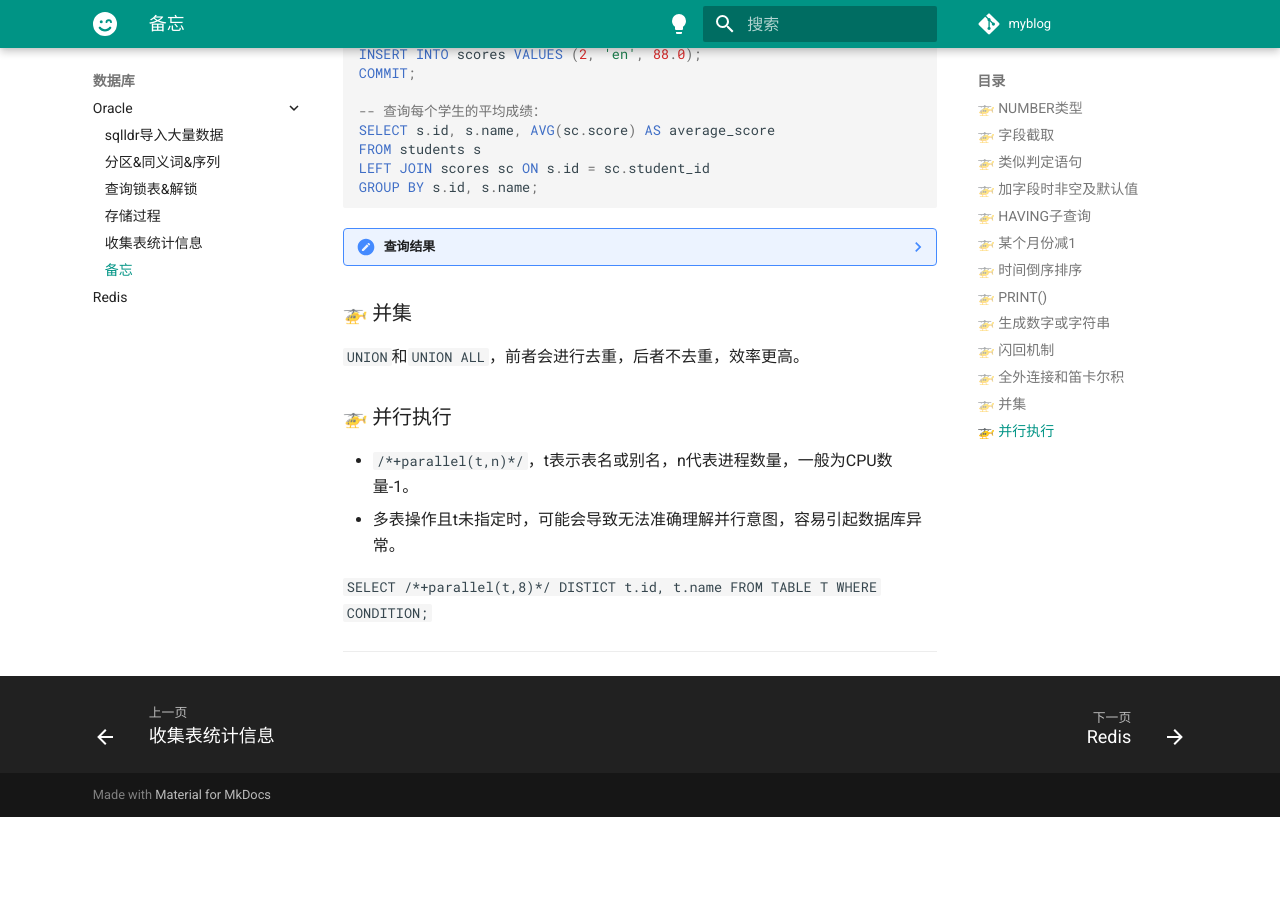
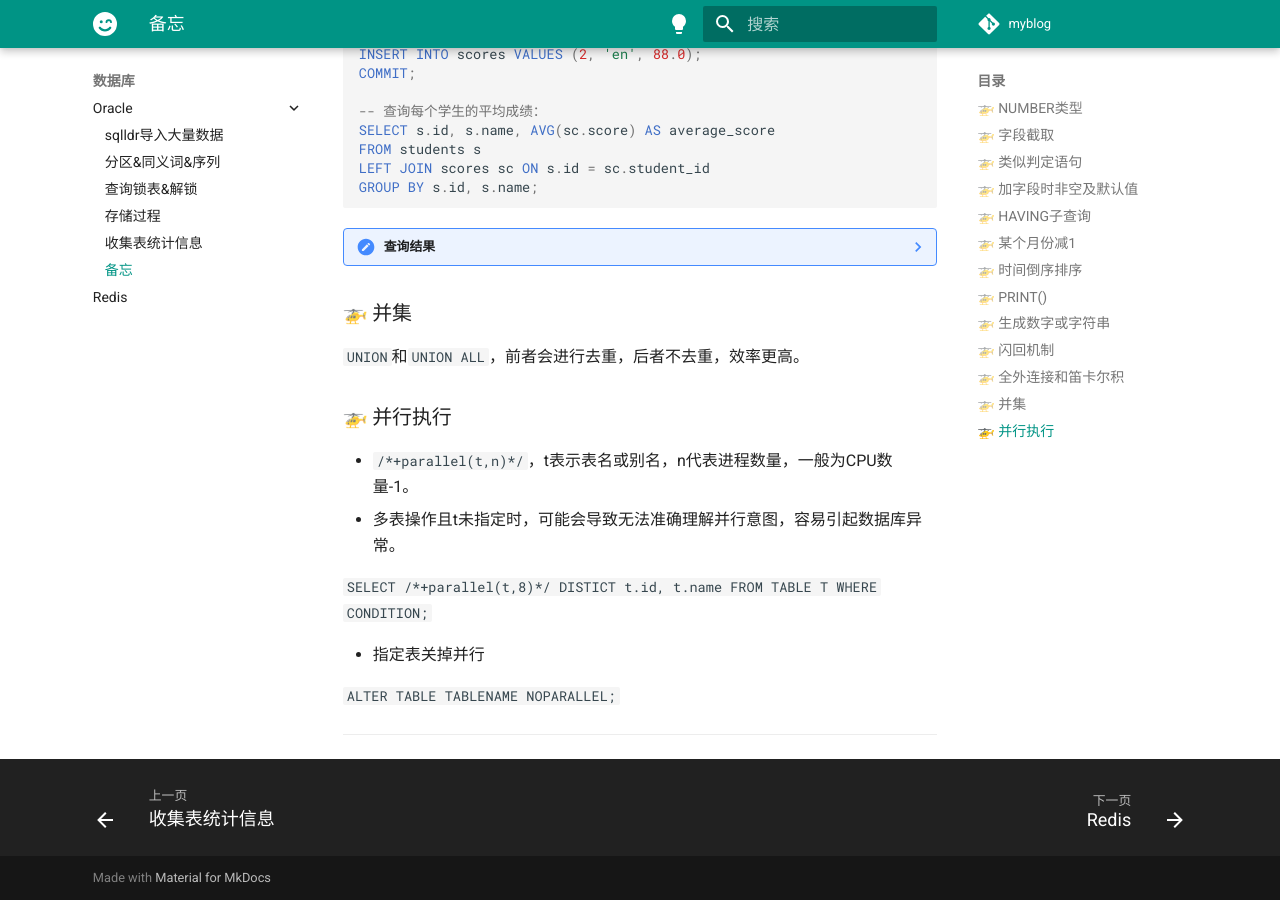
Before and after one commit to Jork-S-B/Jork-S-B.github.io, an MkDocs documentation site: the page built from docs/sql/oracle/other_notes.md, in a window 1280 px wide and 900 px high, scrolled down 2512 px. Built offline with MkDocs 1.6.1 and Material for MkDocs 9.7.7, drawn with Linux system fonts in a browser that asks for light colours; comment, search, counter and statistics services are not loaded; before the commit the page ends 3329 px from its top, so only the background shows below that.

Commit message:
补充：指定表关掉并行

```diff
--- a/docs/sql/oracle/other_notes.md
+++ b/docs/sql/oracle/other_notes.md
@@ -169,4 +169,8 @@ SELECT * FROM TABLE_NAME AS OF TIMESTAMP TO_TIMESTAMP('2023-03-30 10:26:11', 'YY
 
 `SELECT /*+parallel(t,8)*/ DISTICT t.id, t.name FROM TABLE T WHERE CONDITION;`
 
+* 指定表关掉并行
+
+`ALTER TABLE TABLENAME NOPARALLEL;`
+
 ---
```
